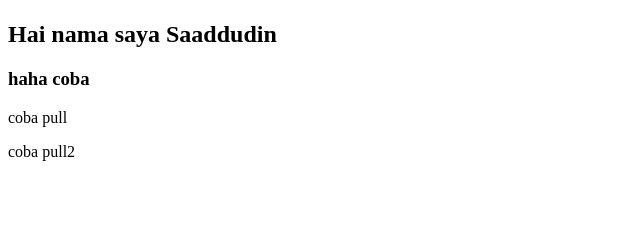
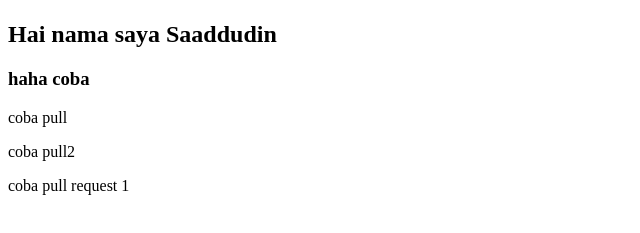
Before and after one commit to saaddudin-5520119102/test_sadud, a plain HTML site: page index.html in a window 1280 px wide. Shown: the part 59-292 px from the top of the page, without its empty margins (0-640 px from the left). Drawn offline with Linux system fonts and the light colour scheme.

Commit message:
Menambahkan coba pull request 1 di index.html

```diff
--- a/index.html
+++ b/index.html
@@ -12,5 +12,6 @@
     <h3>haha coba</h3>
     <p>coba pull</p>
     <p>coba pull2</p>
+    <p>coba pull request 1</p>
 </body>
 </html>
```
